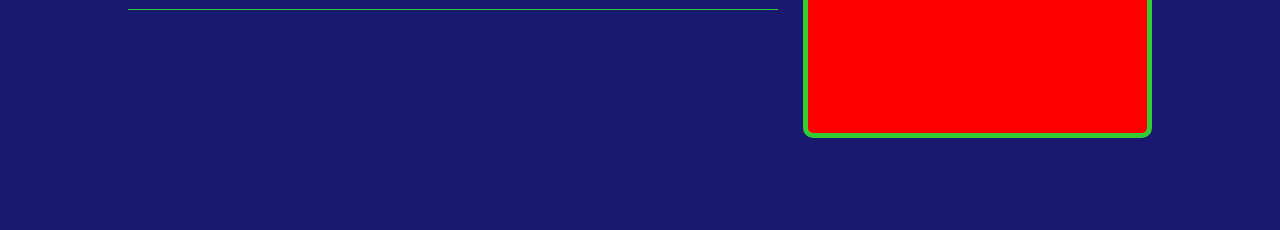
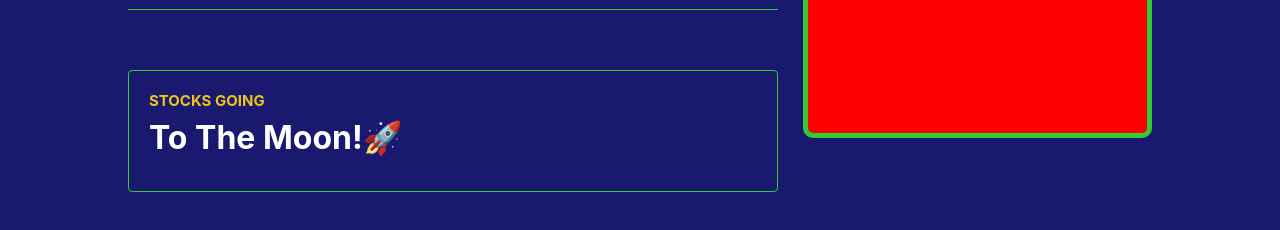
Before and after one commit to DCR430/Moon, a React (Create React App) app: page / in a window 1280 px wide. Shown: the part 526-756 px from the top of the page. Built offline with nearby package versions, Linux system fonts and the light colour scheme; no server answers; the database is empty.

Commit message:
market watch

```diff
--- a/src/Feed.css
+++ b/src/Feed.css
@@ -27,5 +27,25 @@
        justify-content: space-between;
        border-bottom: 1px solid limegreen;
        padding:20px 0px 20px 0px;
+       margin-bottom:60px;
 
    }
+
+   .market_section{
+        /* display: flex; */
+   }
+
+   .market_box{
+        height: 10vh;
+        padding: 20px;
+        border: 1px solid limegreen;
+        border-radius: 4px;
+        text-align: left;
+   }
+   .market_box p{
+       font-size: 15px;
+       color:#f0c420 ;
+       text-transform: uppercase;
+       font-weight: 700;
+       margin-bottom:8px;
+   }
--- a/src/Feed.js
+++ b/src/Feed.js
@@ -20,7 +20,12 @@ function Feed() {
                 <div className="buying_section">
                     <h2>Buying Power</h2>
                     <h2>$42.77</h2>
-
+                </div>
+                <div className="market_section">
+                    <div className="market_box">
+                        <p>Stocks going</p>
+                        <h1>To The Moon!🚀</h1>
+                    </div>
                 </div>
              </div>
         </div>
```
Also changed, not shown: 1 other file (tests, documents, lock files or other folders).
